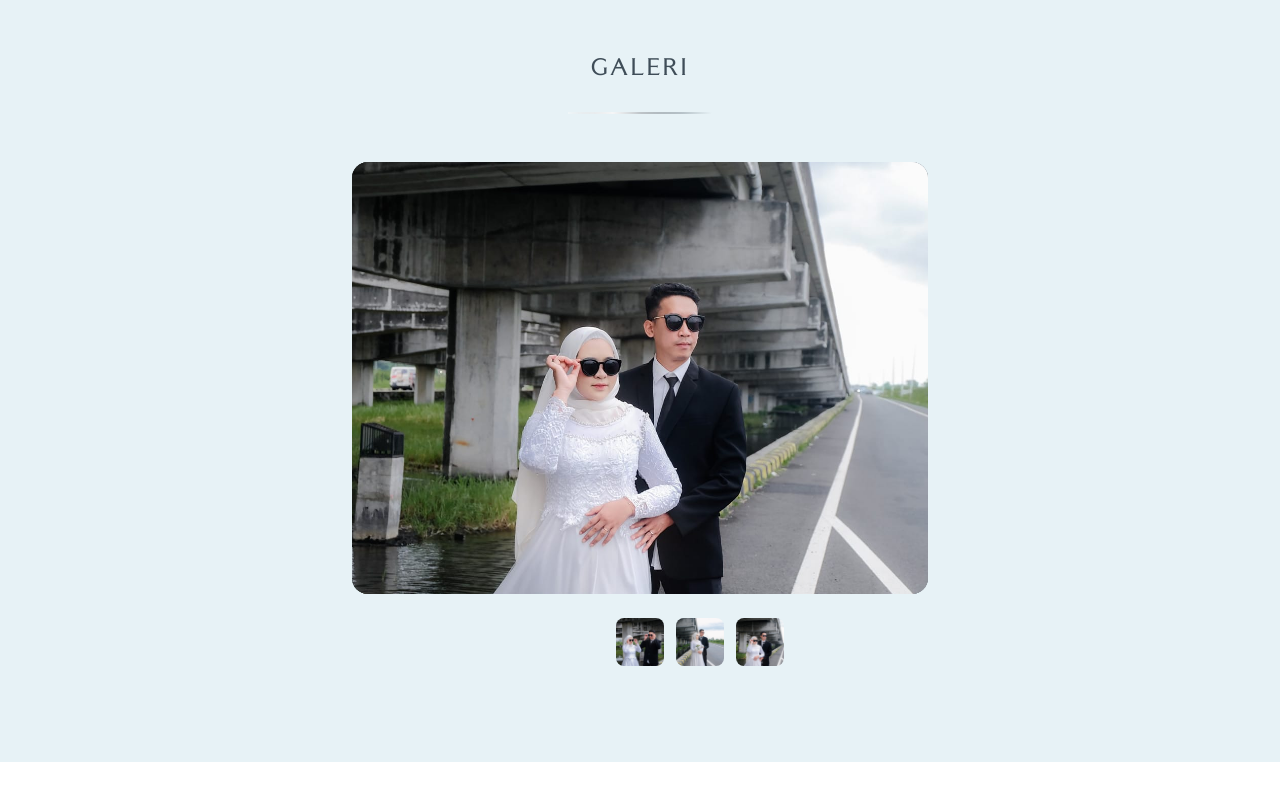
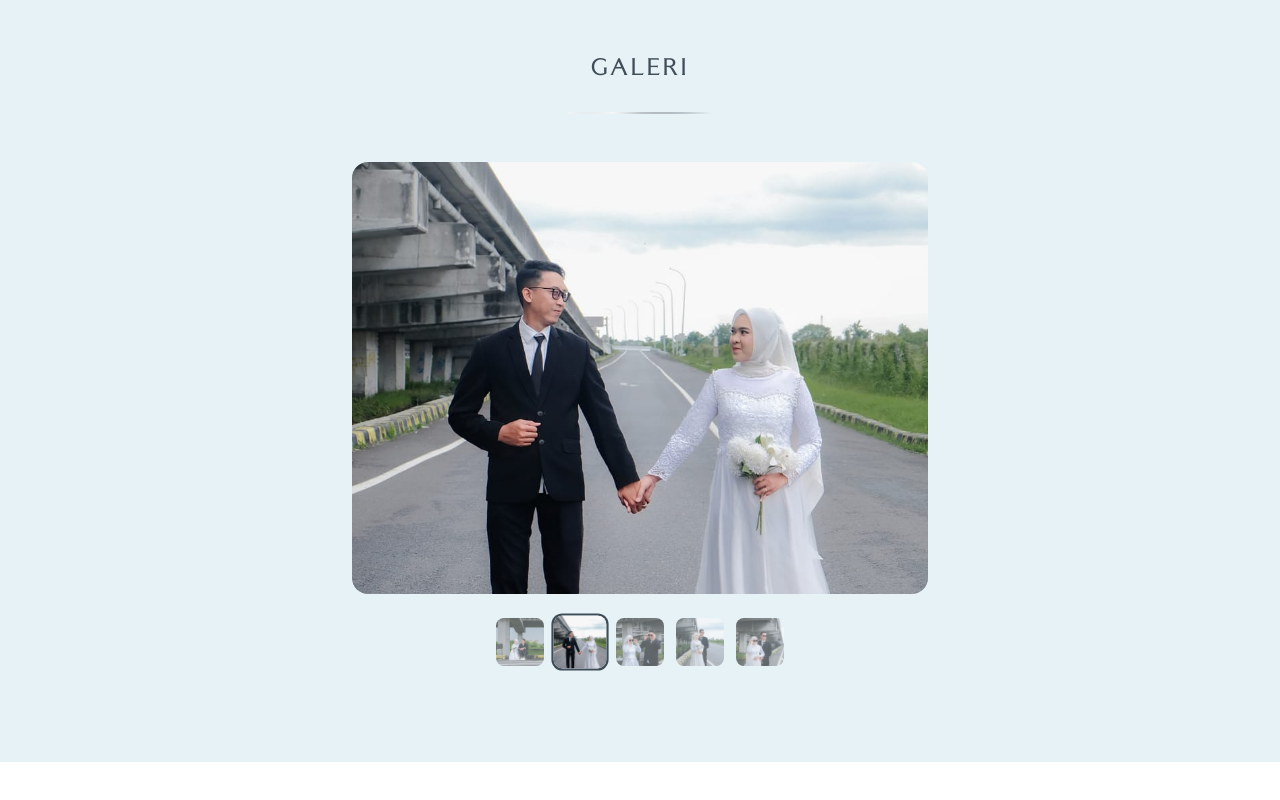
Before and after one commit to swakastudio/duajemari, a Next.js app: page /firoh-arofi/invitation in a window 1280 px wide. Shown: the part 3919-4719 px from the top of the page. Built offline with nearby package versions, Linux system fonts and the light colour scheme.

Commit message:
Update Pattern.tsx

```diff
--- a/app/(wedding)/firoh-arofi/components/Pattern.tsx
+++ b/app/(wedding)/firoh-arofi/components/Pattern.tsx
@@ -66,8 +66,7 @@ GALERI
 key={index}
 src={img}
 className={`
-fade-up
-fade-delay-2 absolute inset-0 w-full h-full object-cover transition-opacity duration-1000
+absolute inset-0 w-full h-full object-cover transition-opacity duration-1000
 ${current === index ? "opacity-100" : "opacity-0"}
 `}
 />
@@ -89,8 +88,7 @@ key={index}
 src={img}
 onClick={()=>setCurrent(index)}
 className={`
-fade-up
-fade-delay-3 w-12 h-12 object-cover rounded-lg cursor-pointer transition
+w-12 h-12 object-cover rounded-lg cursor-pointer transition
 ${current===index
 ? "ring-2 ring-[#3f4d58] scale-110"
 : "opacity-60 hover:opacity-100"
```
